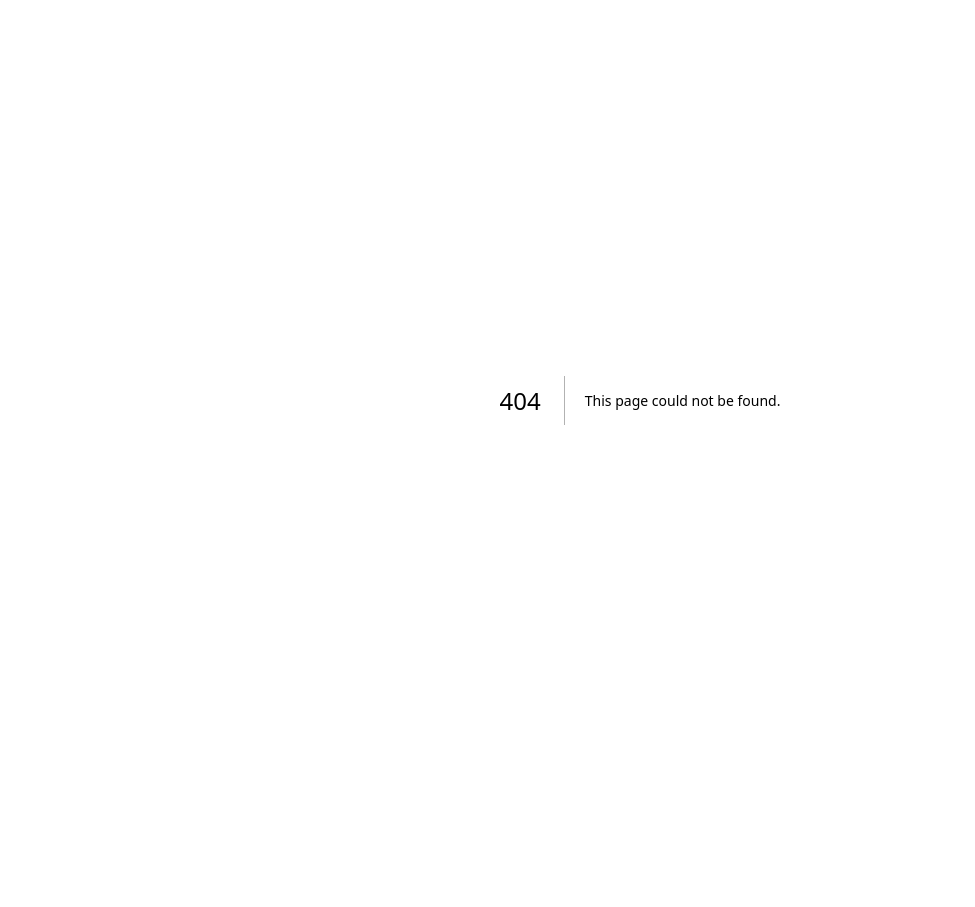
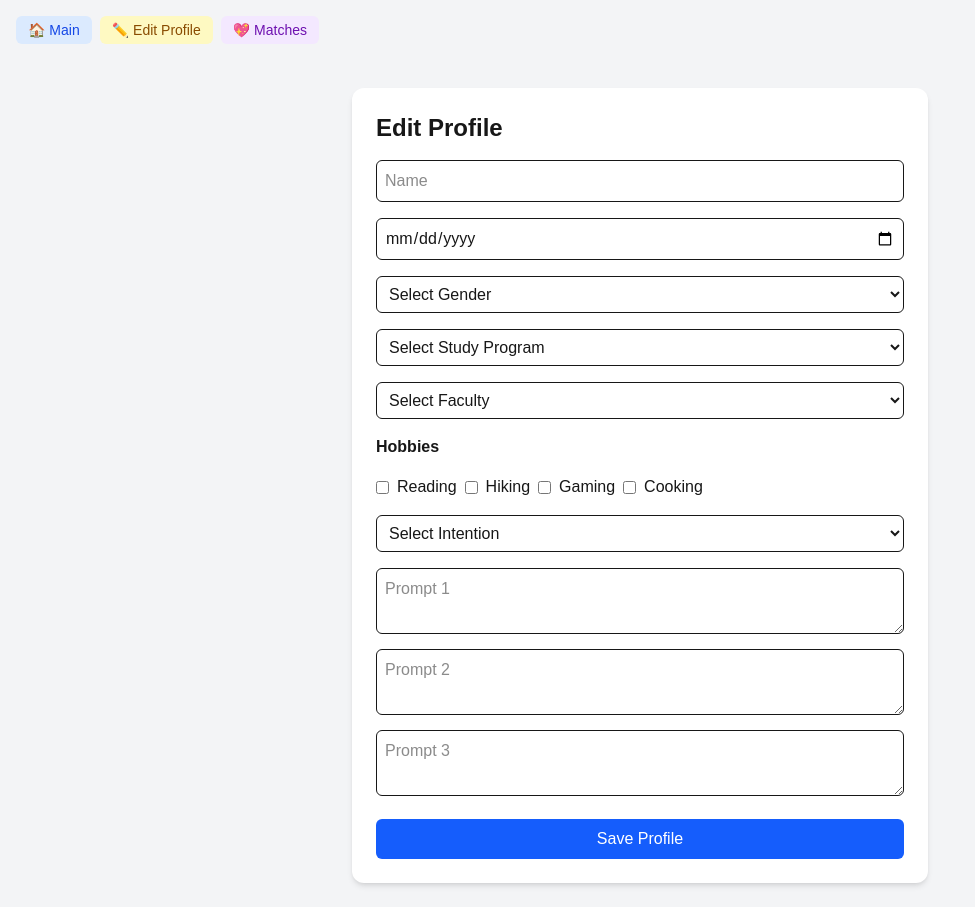
Before and after one commit to matthew-yau/macathon, a Next.js app in the folder frontend/: page /editprofile in a window 1280 px wide. Before the commit this address had no page. Shown: the whole page, without its empty margins (0-975 px from the left). Before the commit the page ends 800 px from the top, so only its background shows below. Built offline with nearby package versions, Linux system fonts and the light colour scheme.

Commit message:
created new pages

```diff
--- /dev/null
+++ b/frontend/src/app/editprofile/page.tsx
@@ -0,0 +1,146 @@
+'use client';
+
+import { useState } from 'react';
+import TopNavButtons from '@/components/topnavbar'; // Make sure to import your TopNavButtons component
+
+const genderOptions = ['Male', 'Female', 'Other'];
+const studyOptions = ['Undergraduate', 'Postgraduate', 'PHD'];
+const facultyOptions = ['Arts', 'Science', 'Engineering', 'Business', 'IT'];
+const hobbyOptions = ['Reading', 'Hiking', 'Gaming', 'Cooking'];
+const intentionOptions = ['Study Buddy', 'Friendship', 'Networking'];
+
+export default function EditProfilePage() {
+  const [formData, setFormData] = useState({
+    name: '',
+    birth_date: '',
+    gender: '',
+    study: '',
+    faculty: '',
+    hobbies: [] as string[],
+    intentions: '',
+    prompts: ['', '', ''],
+  });
+
+  const handleChange = (field: string, value: any) => {
+    setFormData({ ...formData, [field]: value });
+  };
+
+  const handlePromptChange = (index: number, value: string) => {
+    const newPrompts = [...formData.prompts];
+    newPrompts[index] = value;
+    setFormData({ ...formData, prompts: newPrompts });
+  };
+
+  const handleSubmit = (e: React.FormEvent) => {
+    e.preventDefault();
+    console.log('Form data:', formData);
+    // Later: Save to Supabase or your backend service
+  };
+
+  return (
+    <div className="min-h-screen bg-gray-100 flex justify-center items-start p-6">
+      {/* Top Navigation Buttons */}
+      <TopNavButtons />
+
+      <form onSubmit={handleSubmit} className="bg-white p-6 rounded-xl shadow-md w-full max-w-xl space-y-4 mt-16">
+        <h2 className="text-2xl font-bold">Edit Profile</h2>
+
+        <input
+          type="text"
+          placeholder="Name"
+          value={formData.name}
+          onChange={(e) => handleChange('name', e.target.value)}
+          className="w-full p-2 border rounded-md"
+        />
+
+        <input
+          type="date"
+          value={formData.birth_date}
+          onChange={(e) => handleChange('birth_date', e.target.value)}
+          className="w-full p-2 border rounded-md"
+        />
+
+        <select
+          value={formData.gender}
+          onChange={(e) => handleChange('gender', e.target.value)}
+          className="w-full p-2 border rounded-md"
+        >
+          <option value="">Select Gender</option>
+          {genderOptions.map((g) => (
+            <option key={g} value={g}>{g}</option>
+          ))}
+        </select>
+
+        <select
+          value={formData.study}
+          onChange={(e) => handleChange('study', e.target.value)}
+          className="w-full p-2 border rounded-md"
+        >
+          <option value="">Select Study Program</option>
+          {studyOptions.map((s) => (
+            <option key={s} value={s}>{s}</option>
+          ))}
+        </select>
+
+        <select
+          value={formData.faculty}
+          onChange={(e) => handleChange('faculty', e.target.value)}
+          className="w-full p-2 border rounded-md"
+        >
+          <option value="">Select Faculty</option>
+          {facultyOptions.map((f) => (
+            <option key={f} value={f}>{f}</option>
+          ))}
+        </select>
+
+        <label className="block font-semibold">Hobbies</label>
+        <div className="flex flex-wrap gap-2">
+          {hobbyOptions.map((hobby) => (
+            <label key={hobby} className="flex items-center space-x-2">
+              <input
+                type="checkbox"
+                value={hobby}
+                checked={formData.hobbies.includes(hobby)}
+                onChange={(e) => {
+                  const newHobbies = e.target.checked
+                    ? [...formData.hobbies, hobby]
+                    : formData.hobbies.filter((h) => h !== hobby);
+                  handleChange('hobbies', newHobbies);
+                }}
+              />
+              <span>{hobby}</span>
+            </label>
+          ))}
+        </div>
+
+        <select
+          value={formData.intentions}
+          onChange={(e) => handleChange('intentions', e.target.value)}
+          className="w-full p-2 border rounded-md"
+        >
+          <option value="">Select Intention</option>
+          {intentionOptions.map((i) => (
+            <option key={i} value={i}>{i}</option>
+          ))}
+        </select>
+
+        <div className="space-y-2">
+          {formData.prompts.map((prompt, idx) => (
+            <textarea
+              key={idx}
+              placeholder={`Prompt ${idx + 1}`}
+              value={prompt}
+              onChange={(e) => handlePromptChange(idx, e.target.value)}
+              className="w-full p-2 border rounded-md"
+              rows={2}
+            />
+          ))}
+        </div>
+
+        <button type="submit" className="w-full bg-blue-600 text-white py-2 rounded-md hover:bg-blue-700">
+          Save Profile
+        </button>
+      </form>
+    </div>
+  );
+}
--- a/frontend/src/app/main_screen.tsx
+++ b/frontend/src/app/main_screen.tsx
@@ -1,13 +1,25 @@
 'use client';
-
+import { useRouter } from 'next/navigation';
 import { useState } from 'react';
+import TopNavButtons from '@/components/topnavbar';
 
 export default function MainScreen() {
+
+  const router = useRouter();
+
+  const goToEditProfile = () => {
+    router.push('/edit-profile');
+  };
+
   // Sample profile data for multiple photos and prompts
   const profileData = {
     name: "Alex",
     age: 29,
-    bio: "Loves hiking, cooking, and spontaneous road trips.",
+    gender: "Male",
+    study: "Undergraduate",
+    faculty: "Engineering",
+    hobbies: ["Reading", "Hiking", "Cooking"],
+    intentions: "Networking",
     photos: [
         "/images/apple.jpg",
         "/images/orange.jpg",
@@ -24,24 +36,31 @@ export default function MainScreen() {
     <div className="min-h-screen bg-gray-100 flex justify-center items-center p-4">
 
       {/* Top Navigation Buttons */}
-      <div className="absolute top-4 left-4 space-x-2">
-        <button className="bg-blue-100 text-blue-700 px-3 py-1 rounded-md text-sm hover:bg-blue-200">
-          🏠 Main
-        </button>
-        <button className="bg-yellow-100 text-yellow-800 px-3 py-1 rounded-md text-sm hover:bg-yellow-200">
-          ✏️ Edit Profile
-        </button>
-        <button className="bg-purple-100 text-purple-800 px-3 py-1 rounded-md text-sm hover:bg-purple-200">
-          💖 Matches
-        </button>
-      </div>
-
+      <TopNavButtons />
 
       <div className="w-full max-w-md bg-white rounded-2xl shadow-lg overflow-hidden">
         {/* Profile Header */}
         <div className="p-4">
           <h1 className="text-2xl font-semibold">{profileData.name}, {profileData.age}</h1>
-          <p className="text-gray-600 mt-1">{profileData.bio}</p>
+        </div>
+
+        {/* Options Display */}
+        <div className="p-4 space-y-2">
+          {/* Options (on a single line) */}
+          <div className="flex gap-1 overflow-x-auto whitespace-nowrap -mt-4">
+            {/* Gender */}
+            <span className="px-2 py-1 rounded-full bg-blue-200 text-blue-800 text-xs">{profileData.gender}</span>
+            {/* Study Program */}
+            <span className="px-2 py-1 rounded-full bg-green-200 text-green-800 text-xs">{profileData.study}</span>
+            {/* Faculty */}
+            <span className="px-2 py-1 rounded-full bg-yellow-200 text-yellow-800 text-xs">{profileData.faculty}</span>
+            {/* Hobbies */}
+            {profileData.hobbies.map((hobby, index) => (
+              <span key={index} className="px-2 py-1 rounded-full bg-purple-200 text-purple-800 text-xs">{hobby}</span>
+            ))}
+            {/* Intentions */}
+            <span className="px-2 py-1 rounded-full bg-red-200 text-red-800 text-xs">{profileData.intentions}</span>
+          </div>
         </div>
 
         {/* Scrollable Profile Content */}
@@ -53,7 +72,6 @@ export default function MainScreen() {
               <div className="relative w-full h-96">
                 <img
                   src={photo}
-                  //maybe add captions to photo???
                   alt={`Profile Photo ${index + 1}`}
                   className="object-cover w-full h-full rounded-lg"
                 />
--- /dev/null
+++ b/frontend/src/app/matches/page.tsx
@@ -0,0 +1,106 @@
+'use client';
+
+import { useState } from 'react';
+import TopNavButtons from '@/components/topnavbar'; // Import the TopNavButtons component
+
+const matchesData = [
+  {
+    name: 'Sophia',
+    age: 26,
+    bio: 'Adventurer, foodie, and dog lover. Always looking for my next travel buddy!',
+    photo: '/images/apple.jpg',
+  },
+  {
+    name: 'Liam',
+    age: 31,
+    bio: 'Fitness enthusiast and tech nerd. Love hiking and playing video games.',
+    photo: '/images/orange.jpg',
+  },
+  {
+    name: 'Emma',
+    age: 24,
+    bio: 'Passionate about photography and painting. Let’s explore art galleries together!',
+    photo: '/images/banana.jpeg',
+  },
+];
+
+export default function MatchesPage() {
+  const [liked, setLiked] = useState<string[]>([]);
+  const [disliked, setDisliked] = useState<string[]>([]);
+
+  const handleLike = (name: string) => {
+    setLiked((prev) => [...prev, name]);
+  };
+
+  const handleDislike = (name: string) => {
+    setDisliked((prev) => [...prev, name]);
+  };
+
+  return (
+    <div className="min-h-screen bg-gray-100 flex justify-center items-start p-6">
+      {/* Top Navigation Buttons */}
+      <TopNavButtons />
+
+      <div className="w-full max-w-xl bg-white rounded-2xl shadow-lg mt-16 p-6 space-y-6">
+        <h2 className="text-2xl font-semibold">Your Matches</h2>
+
+        {/* Loop through matches data */}
+        {matchesData.map((match, index) => (
+          <div key={index} className="relative bg-gray-200 rounded-xl shadow-md overflow-hidden p-4 space-y-4">
+            {/* Match Photo */}
+            <div className="relative w-full h-72 rounded-lg overflow-hidden">
+              <img
+                src={match.photo}
+                alt={`Match ${match.name}`}
+                className="object-cover w-full h-full rounded-lg"
+              />
+            </div>
+
+            {/* Match Info */}
+            <div className="space-y-2">
+              <h3 className="text-xl font-bold">{match.name}, {match.age}</h3>
+              <p className="text-gray-600">{match.bio}</p>
+            </div>
+
+            {/* Action Buttons */}
+            <div className="flex justify-between items-center mt-4">
+              <button
+                onClick={() => handleDislike(match.name)}
+                className="bg-red-500 text-white px-4 py-2 rounded-full hover:bg-red-600"
+              >
+                ✘ Dislike
+              </button>
+              <button
+                onClick={() => handleLike(match.name)}
+                className="bg-green-500 text-white px-4 py-2 rounded-full hover:bg-green-600"
+              >
+                ❤️ Like
+              </button>
+            </div>
+          </div>
+        ))}
+
+        {/* Display Liked/Disliked */}
+        <div className="mt-6 space-y-4">
+          <div>
+            <h3 className="font-semibold text-lg">You liked:</h3>
+            <ul>
+              {liked.map((name, index) => (
+                <li key={index} className="text-green-600">{name}</li>
+              ))}
+            </ul>
+          </div>
+
+          <div>
+            <h3 className="font-semibold text-lg">You disliked:</h3>
+            <ul>
+              {disliked.map((name, index) => (
+                <li key={index} className="text-red-600">{name}</li>
+              ))}
+            </ul>
+          </div>
+        </div>
+      </div>
+    </div>
+  );
+}
--- /dev/null
+++ b/frontend/src/components/topnavbar.tsx
@@ -0,0 +1,29 @@
+'use client';
+import { useRouter } from 'next/navigation';
+
+export default function TopNavButtons() {
+  const router = useRouter();
+
+  return (
+    <div className="absolute top-4 left-4 space-x-2 z-50">
+      <button
+        onClick={() => router.push('/')}
+        className="bg-blue-100 text-blue-700 px-3 py-1 rounded-md text-sm hover:bg-blue-200"
+      >
+        🏠 Main
+      </button>
+      <button
+        onClick={() => router.push('/editprofile')}
+        className="bg-yellow-100 text-yellow-800 px-3 py-1 rounded-md text-sm hover:bg-yellow-200"
+      >
+        ✏️ Edit Profile
+      </button>
+      <button
+        onClick={() => router.push('/matches')}
+        className="bg-purple-100 text-purple-800 px-3 py-1 rounded-md text-sm hover:bg-purple-200"
+      >
+        💖 Matches
+      </button>
+    </div>
+  );
+}
```
